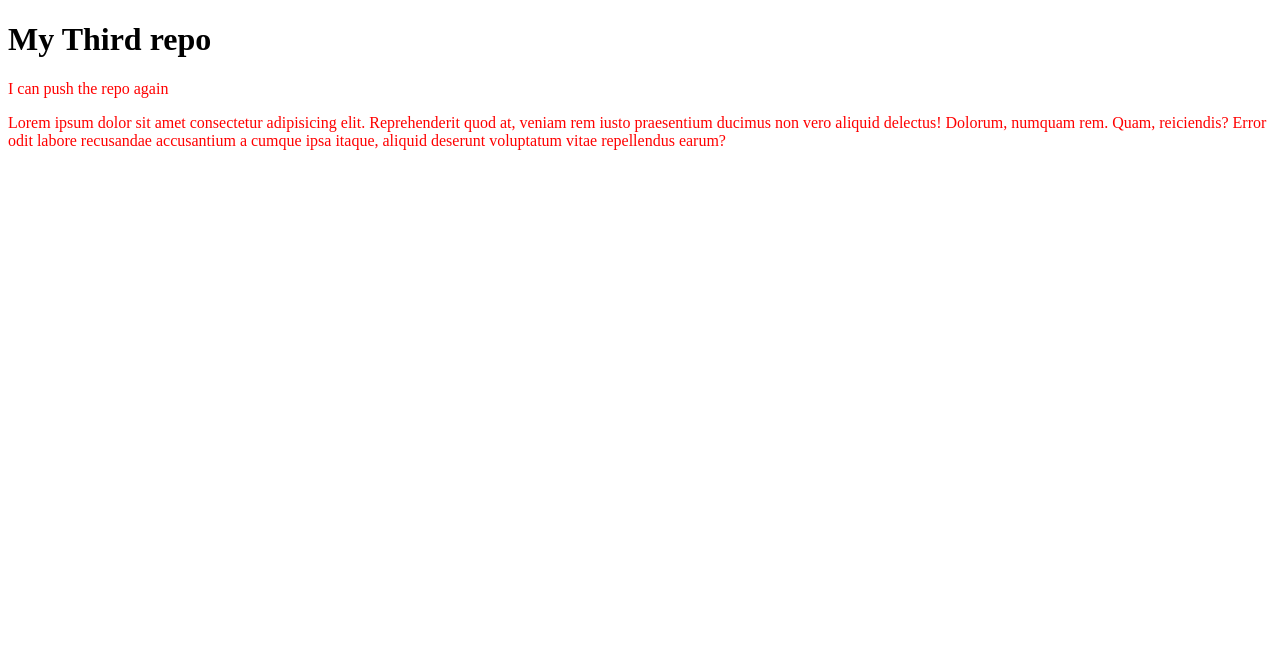
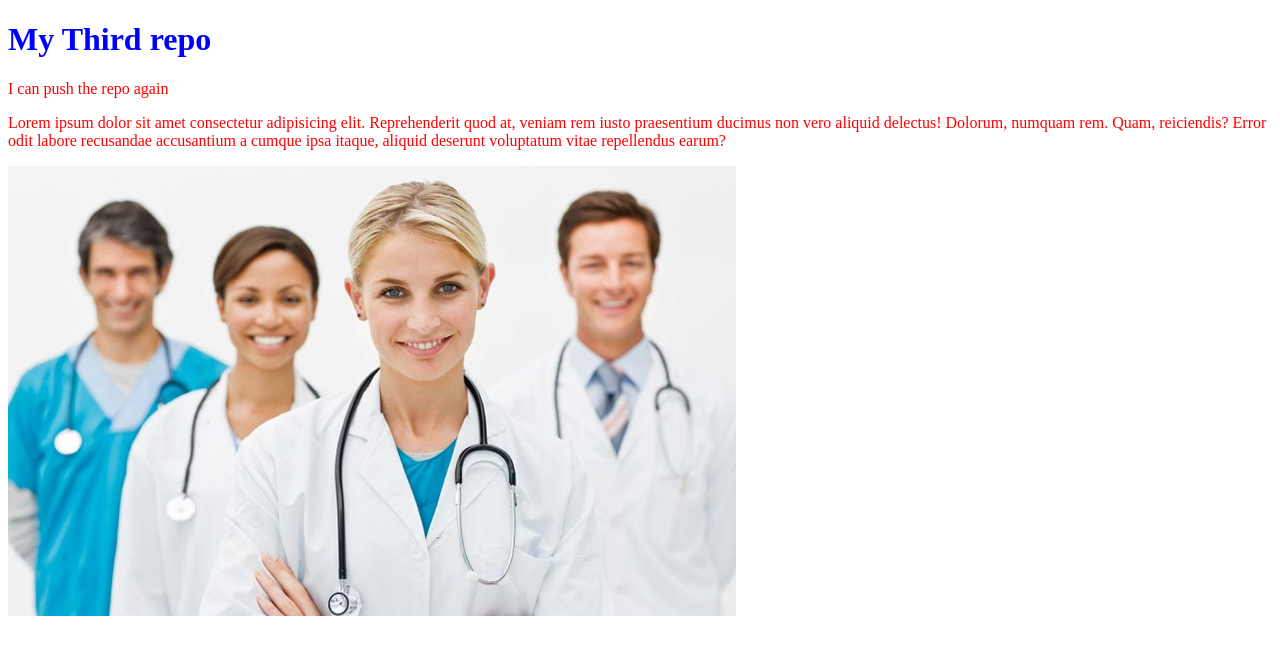
Before and after one commit to mynuddineee/my-third-repo, a plain HTML site: page index.html in a window 1280 px wide. Drawn offline with Linux system fonts and the light colour scheme.

Commit message:
added doctor

```diff
--- a/index.html
+++ b/index.html
@@ -11,5 +11,6 @@
     <h1>My Third repo</h1>
     <p>I can push the repo again</p>
     <p>Lorem ipsum dolor sit amet consectetur adipisicing elit. Reprehenderit quod at, veniam rem iusto praesentium ducimus non vero aliquid delectus! Dolorum, numquam rem. Quam, reiciendis? Error odit labore recusandae accusantium a cumque ipsa itaque, aliquid deserunt voluptatum vitae repellendus earum?</p>
+    <img src="doctor.jpg" alt="">
 </body>
 </html>
--- a/style.css
+++ b/style.css
@@ -1,3 +1,6 @@
 p{
     color: red;
 }
+h1{
+    color: blue;
+}
```
Also changed, not shown: doctor.jpg (added).
